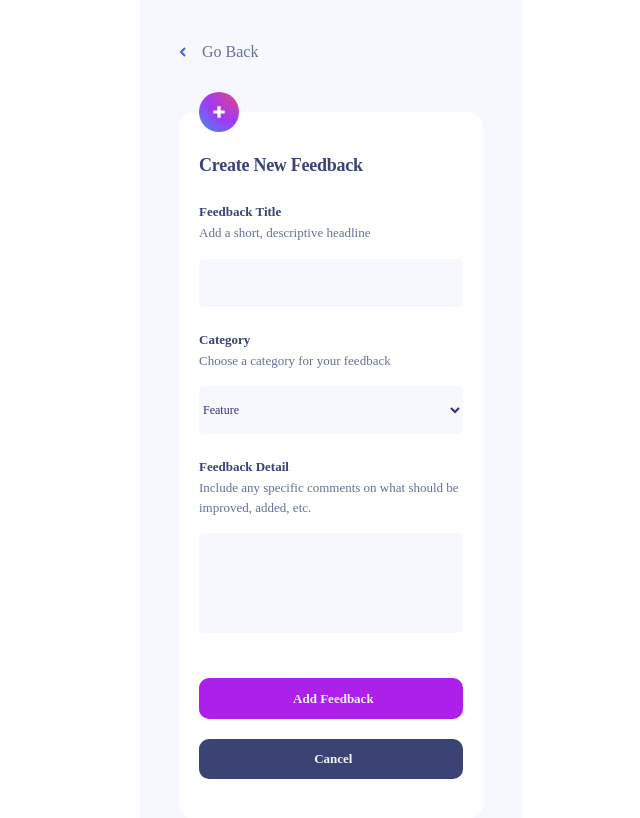
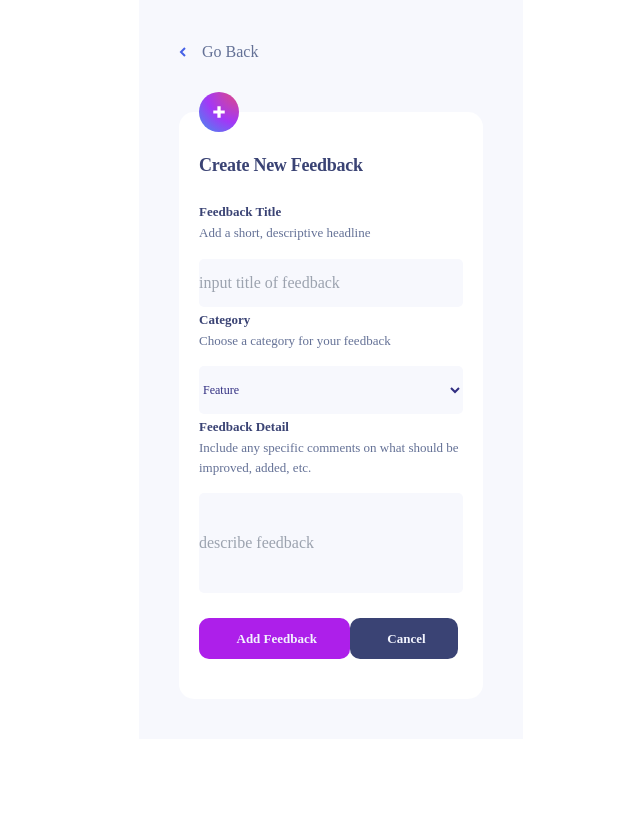
Before and after one commit to 4LL7N/product-feedback-app, a React (Vite) app: page /newfeedback in a window 1280 px wide. Shown: the top 818 px of the page, without its empty margins (309-949 px from the left). Built offline with nearby package versions, Linux system fonts and the light colour scheme.

Commit message:
Fix: install react-hook-form and readjust code to use useForm hook

```diff
--- a/src/App.tsx
+++ b/src/App.tsx
@@ -6,49 +6,51 @@ import EditFeedback from "./page/EditFeedback";
 import RoadMap from "./page/RoadMap";
 import { Productfeedback } from "./page/Context";
 import { useEffect, useState } from "react";
-import data from "../data.json"
+import data from "../data.json";
 
 const router = createBrowserRouter([
   {
-      path:"/",
-      element:<Suggestion/>
+    path: "/",
+    element: <Suggestion />,
   },
   {
-      path:"/:feedbackdetails",
-      element:<FeedbackDetails/>
+    path: "/:feedbackdetails",
+    element: <FeedbackDetails />,
   },
   {
-      path:"/newfeedback",
-      element:<NewFeedback/>
+    path: "/newfeedback",
+    element: <NewFeedback />,
   },
   {
-      path:"/editfeedback",
-      element:<EditFeedback/>
+    path: "/editfeedback",
+    element: <EditFeedback />,
   },
   {
-      path:"/roadmap",
-      element:<RoadMap/>
-    }
+    path: "/roadmap",
+    element: <RoadMap />,
+  },
 ]);
 
 function App() {
-
-  const [Data ,setData] = useState<any>()
-  console.log(data)
+  const [Data, setData] = useState<any>();
+  console.log(data);
   useEffect(() => {
-    setData(data)
-  },[])
+    setData(data);
+    localStorage.setItem("data", JSON.stringify(data));
+  }, []);
 
   return (
     <>
-      <Productfeedback.Provider value={{
+      <Productfeedback.Provider
+        value={{
           Data,
-        setData
-      }} >
+          setData,
+        }}
+      >
         <RouterProvider router={router} />
       </Productfeedback.Provider>
     </>
-  )
+  );
 }
 
-export default App
+export default App;
--- a/src/page/NewFeedback.tsx
+++ b/src/page/NewFeedback.tsx
@@ -1,14 +1,18 @@
-import React from "react";
 import styled from "styled-components";
-import { Form } from "react-router-dom";
-import { useSubmit } from "react-router-dom";
+import React, { useState, useEffect } from "react";
+import { useForm, SubmitHandler } from "react-hook-form";
+import { ProductRequest, dataStyle, Inputs } from "./style"; // import data types/styles
 
 const NewFeedback: React.FC = () => {
-  // const { value, handleSubmit } = useSubmit("initial Value");
+  const {
+    register,
+    handleSubmit,
+    watch,
+    formState: { errors },
+  } = useForm<Inputs>();
+  const onSubmit: SubmitHandler<Inputs> = (data) => console.log(data);
 
-  const handleClick = () => {
-    // handleSubmit("New Value");
-  };
+  console.log(watch("example")); // watch input value by passing the name of it
 
   return (
     <InputField className="w-96 sm:w-450 md:w-550 h-full mx-auto items-center p-10">
@@ -29,12 +33,17 @@ const NewFeedback: React.FC = () => {
         />
         <h1 className="">Create New Feedback</h1>
 
+        <form onSubmit={handleSubmit(onSubmit)}>
           <div className="">
-          <form method="post" action="/events">
+            {/* <form method="post" action="/events"> */}
             <label htmlFor=""> Feedback Title</label>
             <p>Add a short, descriptive headline</p>
-            <input type="text" name="title" />
-          </form>
+            {/* register your input into the hook by invoking the "register" function */}
+            <input
+              defaultValue=""
+              {...(register("example"), { required: true, minLength: 4 })}
+              placeholder="input title of feedback"
+            />
           </div>
 
           <div className="">
@@ -50,18 +59,33 @@ const NewFeedback: React.FC = () => {
           </div>
 
           <div className="">
-          <form method="post" action="/events">
+            {/* <form method="post" action="/events"> */}
             <label htmlFor=""> Feedback Detail</label>
             <p>
               Include any specific comments on what should be improved, added,
               etc.
             </p>
-            <input type="text" name="detail" className="last-child" />
-          </form>
+            {/* include validation with required or other standard HTML validation rules */}
+            <input
+              type="text"
+              className="last-child"
+              placeholder="describe feedback"
+              {...register("exampleRequired", {
+                required: true,
+                maxLength: 150,
+                minLength: {
+                  value: 4,
+                  message: "Min length is 4",
+                },
+              })}
+            />
+            {/* errors will return when field validation fails  */}
+            {errors.exampleRequired && <span>This field is required</span>}
           </div>
 
-        <button onClick={handleClick}> Add Feedback</button>
+          <button type="submit"> Add Feedback</button>
           <button>Cancel</button>
+        </form>
       </WhiteContainer>
     </InputField>
   );
--- a/src/page/style.ts
+++ b/src/page/style.ts
@@ -1,4 +1,3 @@
-
 // interface User {
 //     image: string;
 //     name: string;
@@ -26,33 +25,54 @@
 //     productRequests:feedback[]
 // }
 
-interface User {
-    image: string;
-    name: string;
-    username: string;
+export interface User {
+  image: string | undefined;
+  name: string | undefined;
+  username: string | undefined;
 }
 
-  interface Comment {
+export interface replies {
+  content: string | undefined;
+  replyingTo: string | undefined;
+  user: User | undefined;
+}
+
+export interface Comment {
   id: number;
   content: string;
   user: User;
+  replies?: replies[];
 }
 
-  interface ProductRequest {
+export interface ProductRequest {
   id: number;
   title: string;
   category: string;
   upvotes: number;
   status: string;
   description: string;
-    comments: Comment[];
+  comments?: Comment[];
 }
 
- export interface AppState {
+export interface dataStyle {
   currentUser: User;
   productRequests: ProductRequest[];
 }
 
+export interface CommentReplyStyle {
+  item: Comment;
+  index: number;
+  feedback: ProductRequest;
+  setFeedback: (feedback: ProductRequest) => void;
+  user: User | undefined;
+}
+
 export interface MyContextProps {
+  Data: dataStyle | undefined;
+  setData: (Data: dataStyle) => void;
+}
 
-}
+export type Inputs = {
+  example: string;
+  exampleRequired: string;
+};
```
Lines whose indentation alone changed are shown as unchanged.
